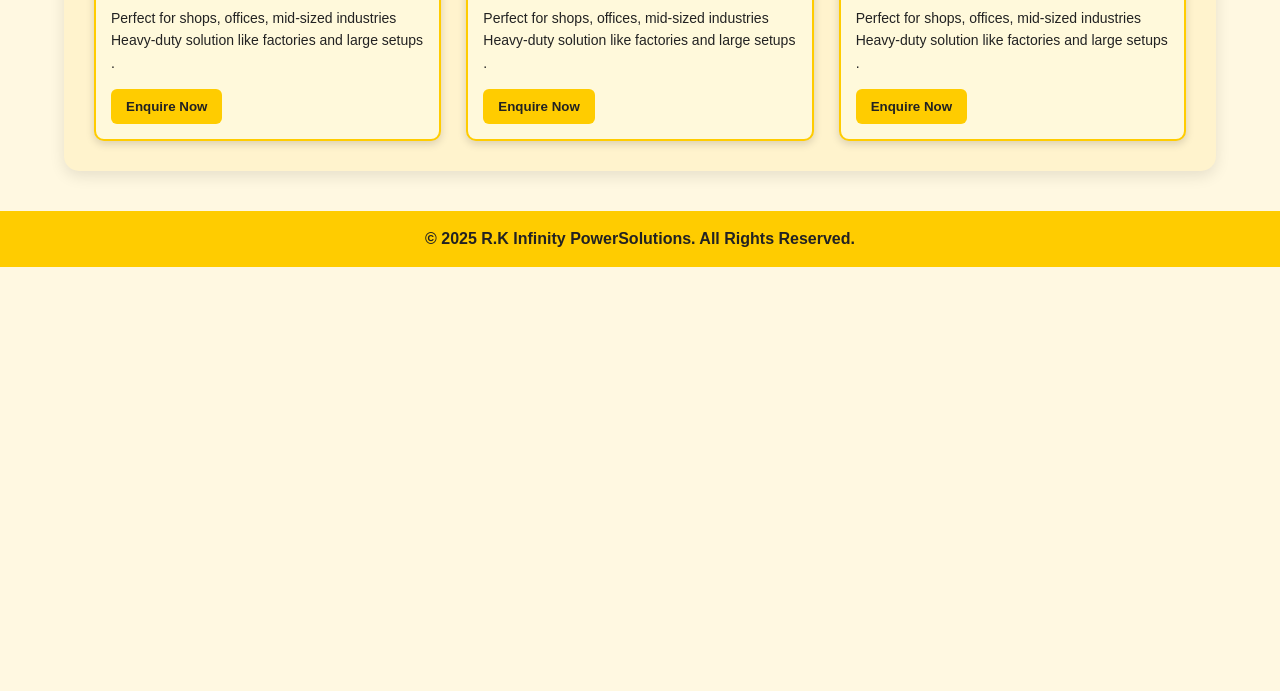
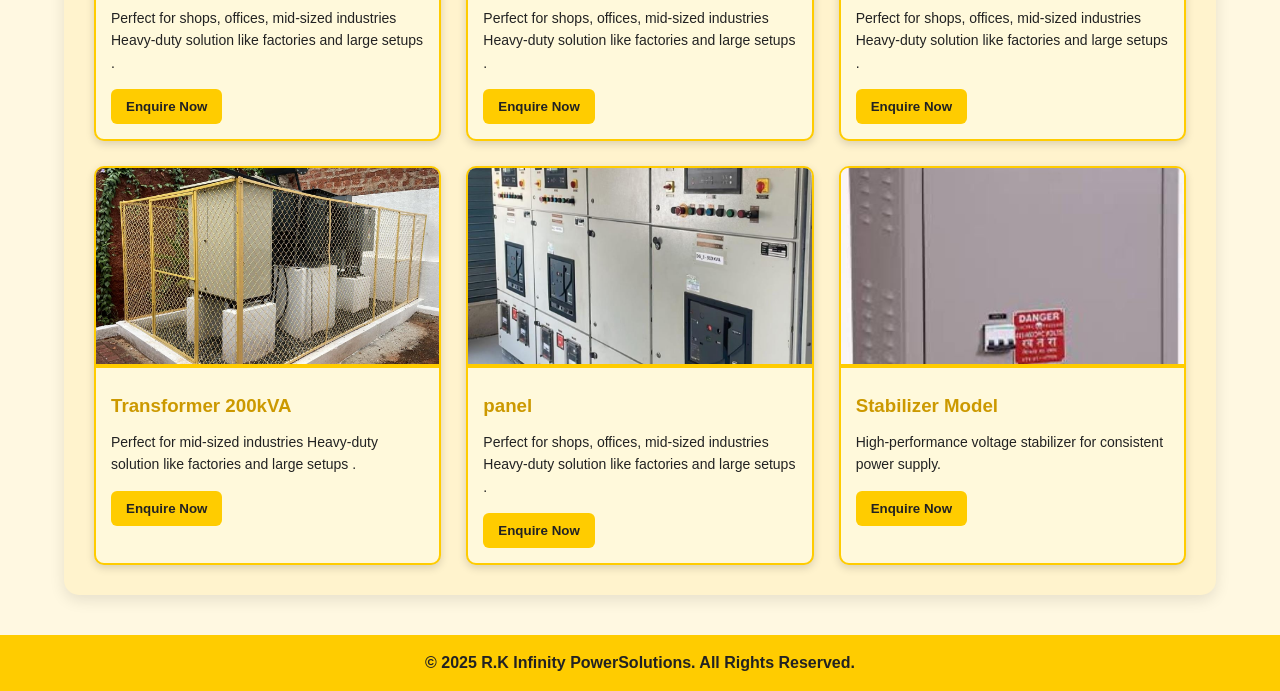
Before and after one commit to purnav9777/codingal, a plain HTML site: page project 3/product.html in a window 1280 px wide. Shown: the part 1204-1895 px from the top of the page. Before the commit the page ends 1471 px from the top, so only its background shows below. Drawn offline with Linux system fonts and the light colour scheme.

Commit message:
project3

```diff
--- a/project 3/product.html
+++ b/project 3/product.html
@@ -239,6 +239,39 @@
           </a>
         </div>
       </div>
+
+      <div class="product-card">
+        <img src="transformer.jpg" alt="Generator 3">
+        <div class="content">
+          <h3>Transformer  200kVA</h3>
+          <p>Perfect for  mid-sized industries Heavy-duty solution like factories and large setups .</p>
+          <a href="contect.html">
+          <button>Enquire Now</button>
+          </a>
+        </div>
+      </div>
+
+      <div class="product-card">
+        <img src="panel.jpg" alt="Generator 3">
+        <div class="content">
+          <h3> panel</h3>
+          <p>Perfect for shops, offices, mid-sized industries Heavy-duty solution like factories and large setups .</p>
+          <a href="contect.html">
+          <button>Enquire Now</button>
+          </a>
+        </div>
+      </div>
+
+      <div class="product-card">
+        <img src="servo stabilizer .jpg" alt="">
+        <div class="content">
+          <h3> Stabilizer Model</h3>
+          <p>High-performance voltage stabilizer for consistent power supply.</p>
+          <a href="contect.html">
+          <button>Enquire Now</button>
+          </a>
+        </div>
+      </div>
     </div>
   </div>
 
```
Also changed, not shown: project 3/about us.html (+2 -2 lines), project 3/contect.html (+2 -2 lines), project 3/home.html (+6 -9 lines), project 3/servo stabilizer .jpg (added).
